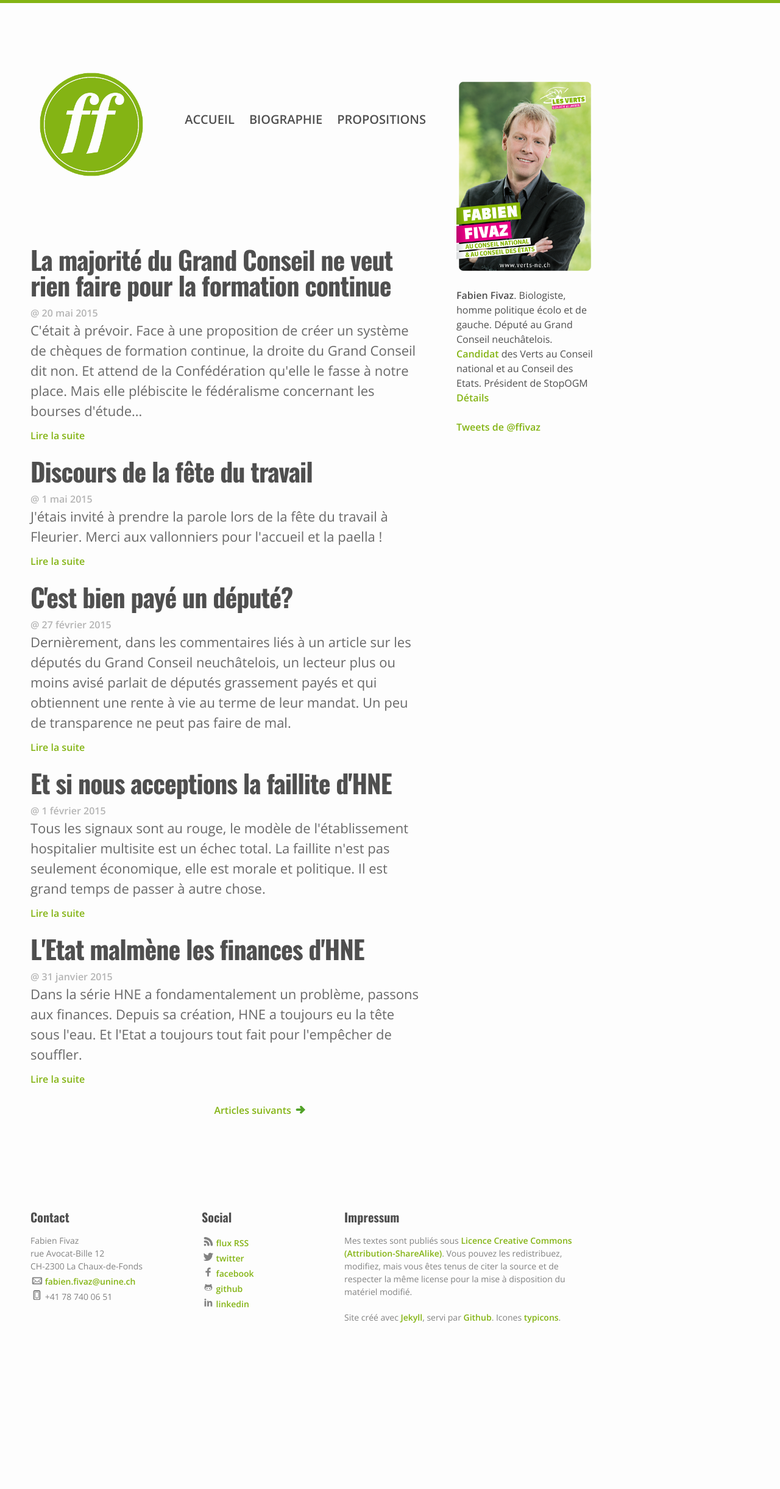
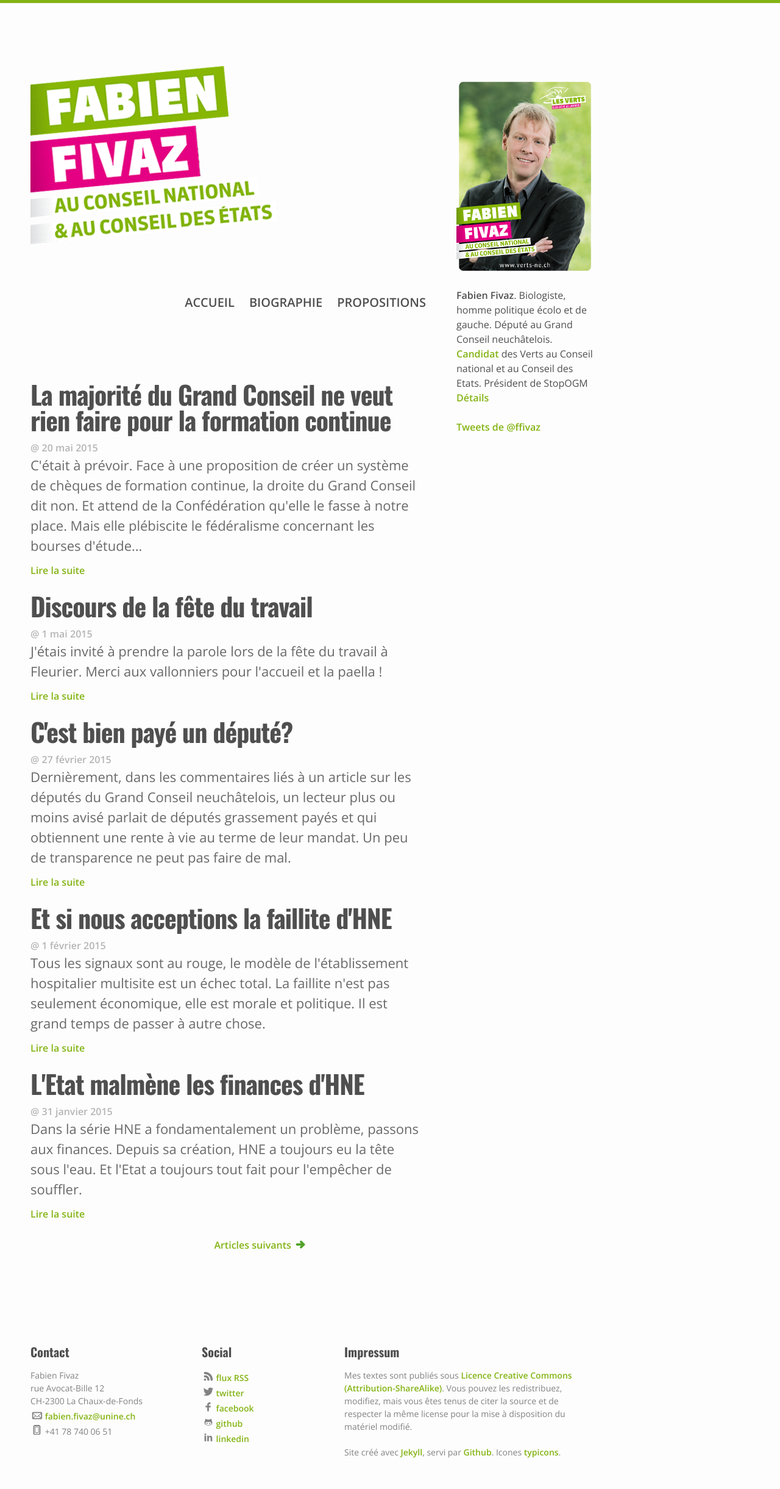
Before and after one commit to ffivaz/ffivaz.github.io, a Jekyll site: the page built from index.html, in a window 1280 px wide. Shown: the whole page at 61% size. Built offline with Jekyll 4.4.1, drawn with Linux system fonts in a browser that asks for light colours; nearby versions of some CDN libraries; the list of posts is cut into pages by our own code; comment, search, counter and statistics services are not loaded; before the commit the page ends 2220 px from its top, so only the background shows below that.

Commit message:
Nouveau logo

```diff
--- a/_includes/header.html
+++ b/_includes/header.html
@@ -17,11 +17,11 @@
       </ul>
     </div>
 
-    <div class="nav-outside"><img src="/images/logo_200px.png" alt="Logo ff"></div>
+    <div class="nav-outside"><img src="/images/banniere_elections_FF.png" alt="Logo ff"></div>
 
     <nav class="site-nav">
 
-      <a href="/" class="nav-img"><img src="/images/logo_200px.png" alt="Logo ff"></a>
+      <a href="/" class="nav-img"><img src="/images/banniere_elections_FF.png" alt="Logo ff"></a>
 
       <a href="#" class="menu-icon">
         <svg viewBox="0 0 18 15">
```
Also changed, not shown: images/banniere_elections_FF.png (renamed from images/bannière_élections_FF.png).
